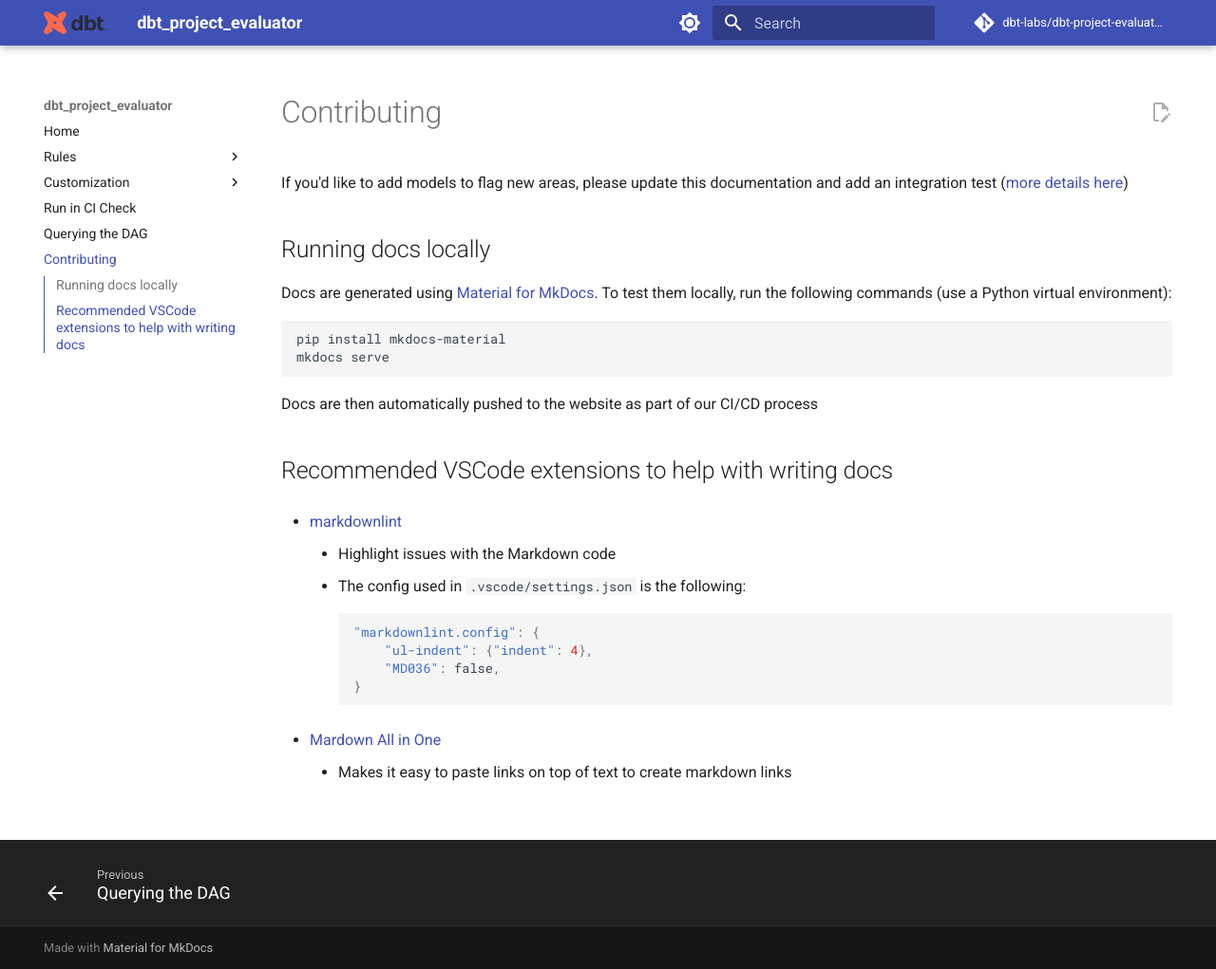
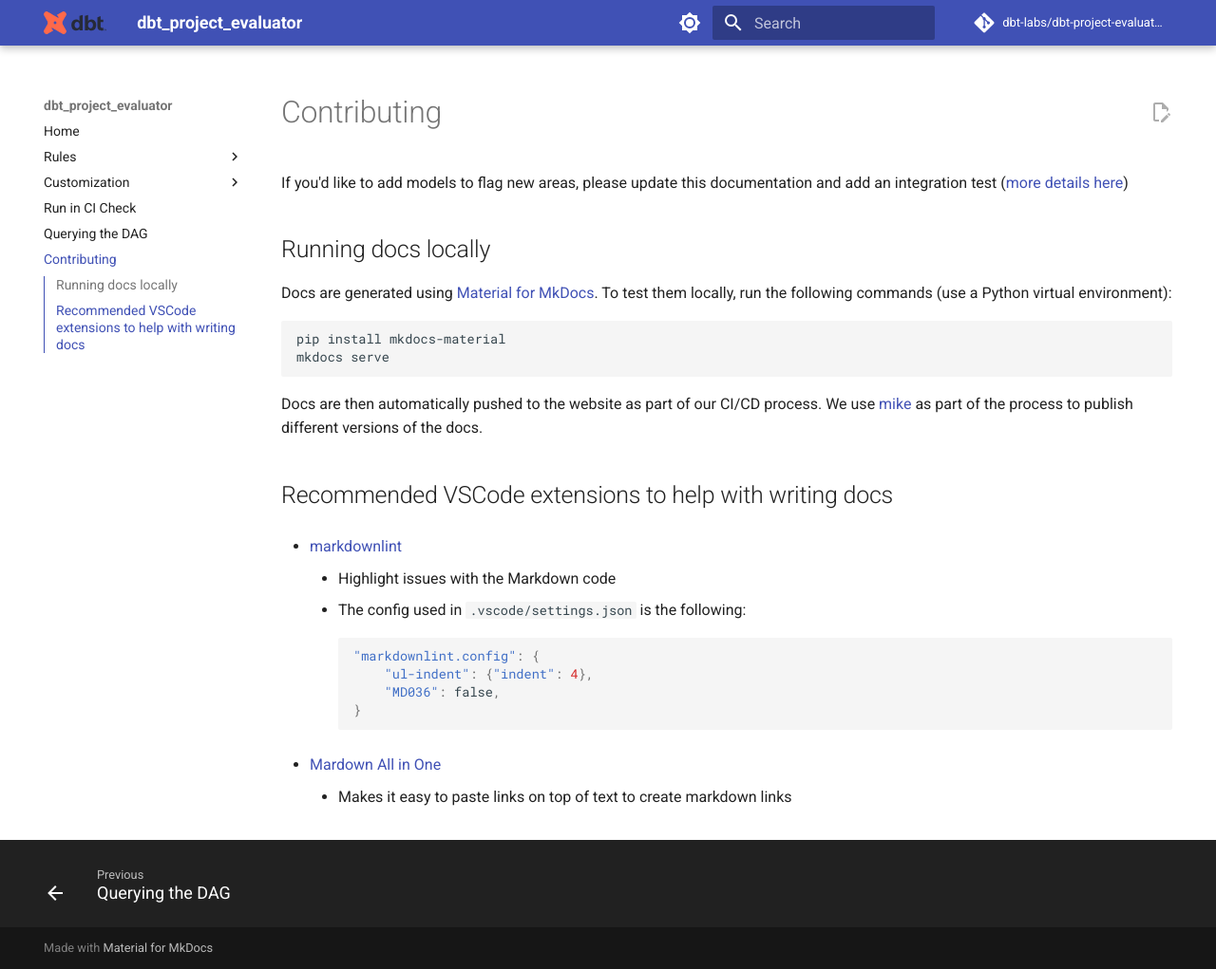
Before and after one commit to dbt-labs/dbt-project-evaluator, an MkDocs documentation site: the page built from docs/contributing.md, in a window 1280 px wide and 1021 px high. Shown: the whole window at 95% size. Built offline with MkDocs 1.6.1 and Material for MkDocs 9.7.7, drawn with Linux system fonts in a browser that asks for light colours; comment, search, counter and statistics services are not loaded; the version menu is left out.

Commit message:
Add extra info on how we use `mike`

````diff
--- a/docs/contributing.md
+++ b/docs/contributing.md
@@ -12,7 +12,7 @@
 mkdocs serve
 ```
 
-Docs are then automatically pushed to the website as part of our CI/CD process
+Docs are then automatically pushed to the website as part of our CI/CD process. We use [mike](https://github.com/jimporter/mike) as part of the process to publish different versions of the docs.
 
 ## Recommended VSCode extensions to help with writing docs
 
````
